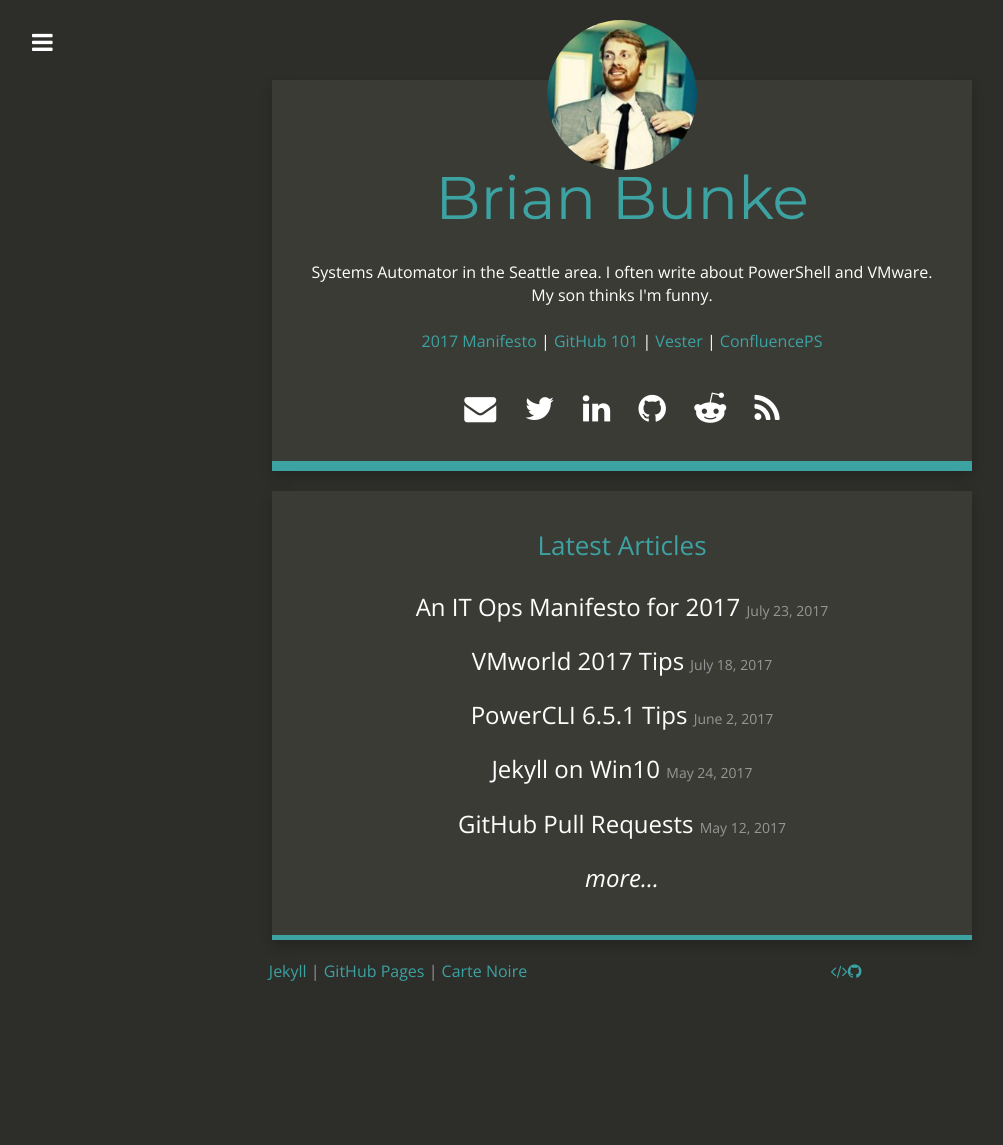
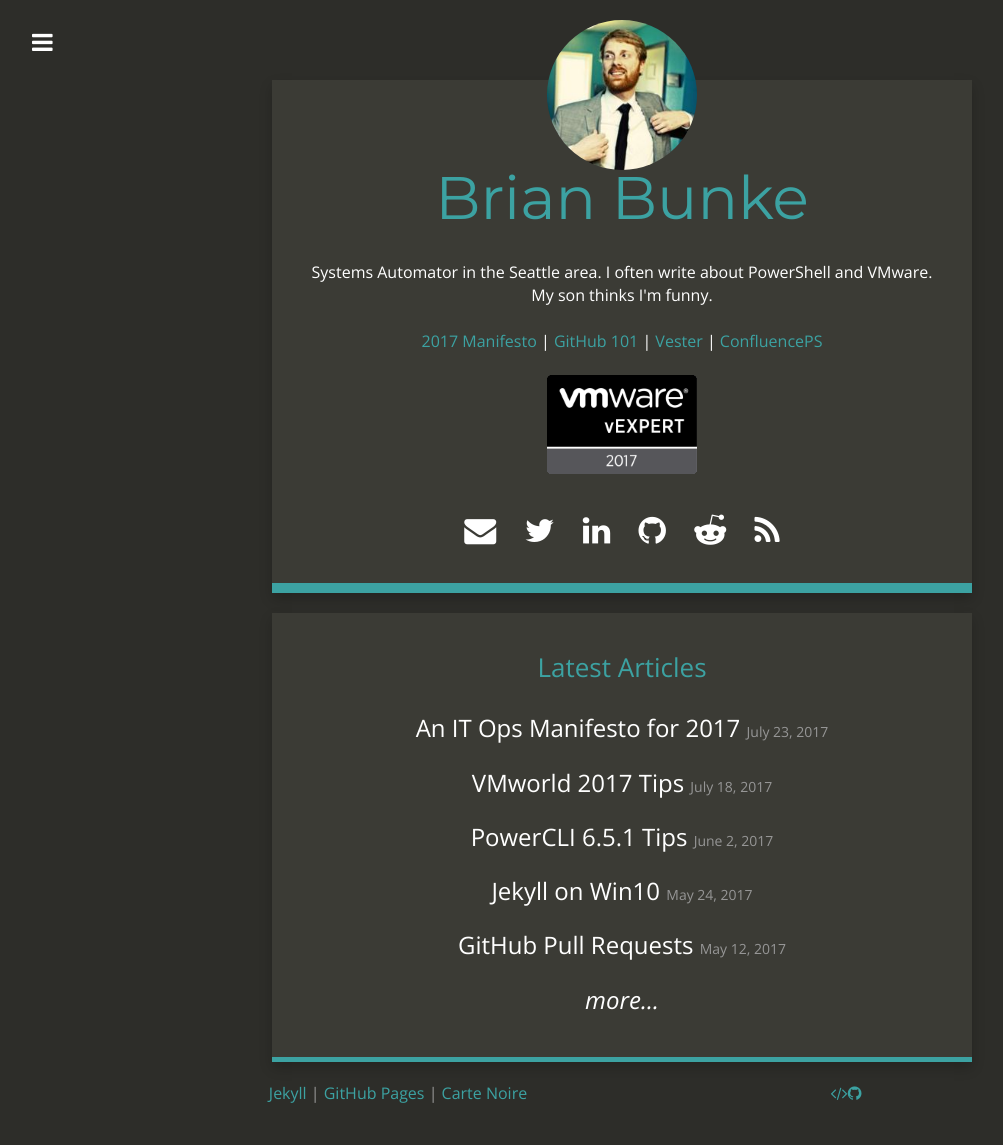
Before and after one commit to brianbunke/brianbunke.github.io, a Jekyll site: the page built from index.html, in a window 1280 px wide. Shown: the whole page, without its empty margins (18-1021 px from the left). Built offline with Jekyll 4.4.1, drawn with Linux system fonts in a browser that asks for light colours; nearby versions of some CDN libraries; before the commit the page ends 1023 px from its top, so only the background shows below that.

Commit message:
Add vExpert badge :tada:

```diff
--- a/_config.yml
+++ b/_config.yml
@@ -6,7 +6,9 @@
 url: "https://brianbunke.github.io"
 title_description: "Systems Automator in the Seattle area. I often write about PowerShell and VMware. My son thinks I'm funny.
 <br><br>
-<a href=\"/blog/2017/07/23/it-ops-manifesto-2017/\">2017 Manifesto</a> | <a href=\"/blog/2017/05/08/github-101/\">GitHub 101</a> | <a href=\"/blog/2017/03/07/introducing-vester/\">Vester</a> | <a href=\"https://atlassianps.org/\">ConfluencePS</a>"
+<a href=\"/blog/2017/07/23/it-ops-manifesto-2017/\">2017 Manifesto</a> | <a href=\"/blog/2017/05/08/github-101/\">GitHub 101</a> | <a href=\"/blog/2017/03/07/introducing-vester/\">Vester</a> | <a href=\"https://atlassianps.org/\">ConfluencePS</a>
+<br><br>
+<a href=\"https://communities.vmware.com/docs/DOC-36006\"><img src=\"/images/vExpert-2017-Badge.png\"></a>"
 title_image: "https://brianbunke.github.io/images/brian.jpg"
 google_analytics: "UA-59218526-2"
 github_repository: https://github.com/brianbunke/brianbunke.github.io
```
Also changed, not shown: images/vExpert-2017-Badge.png (added).
